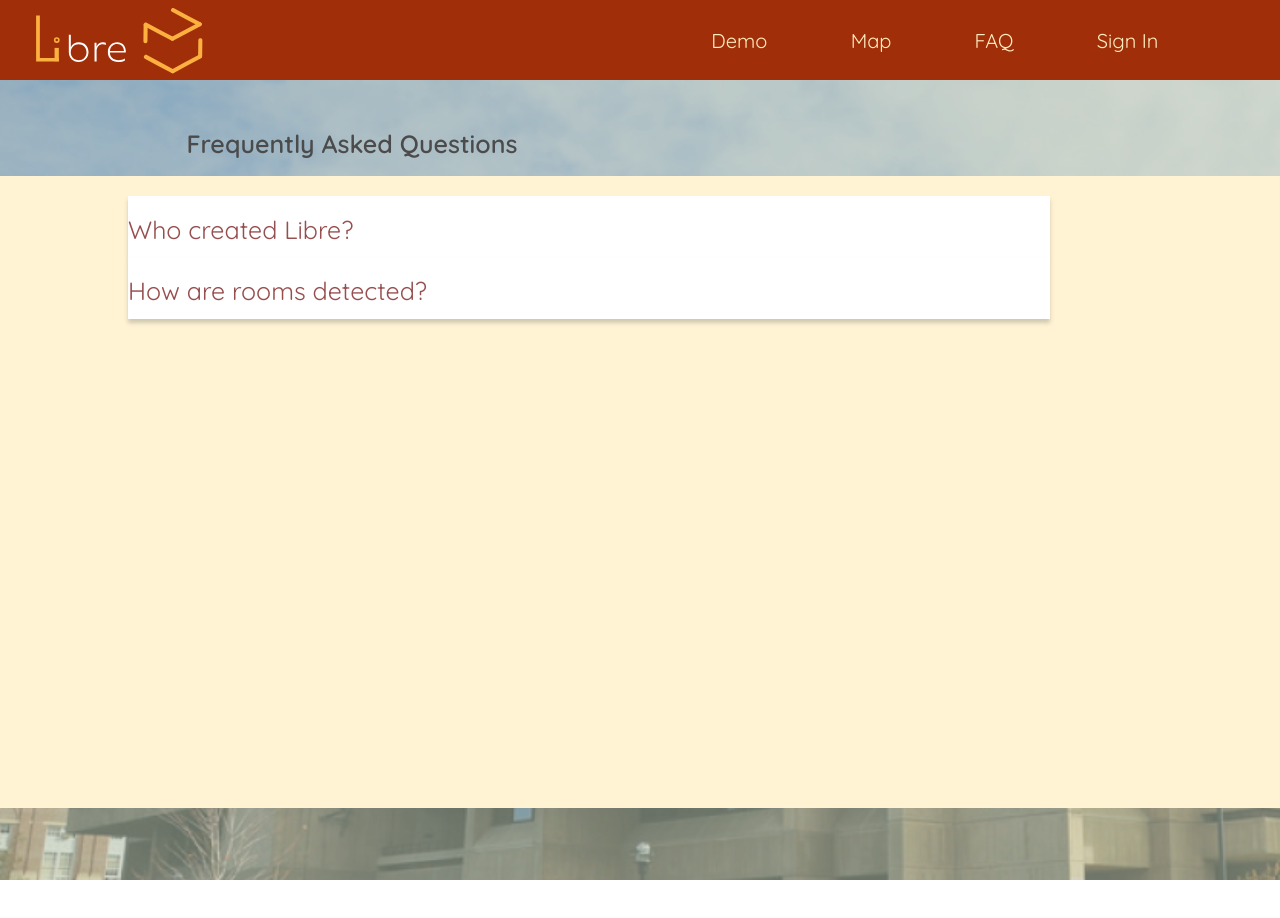
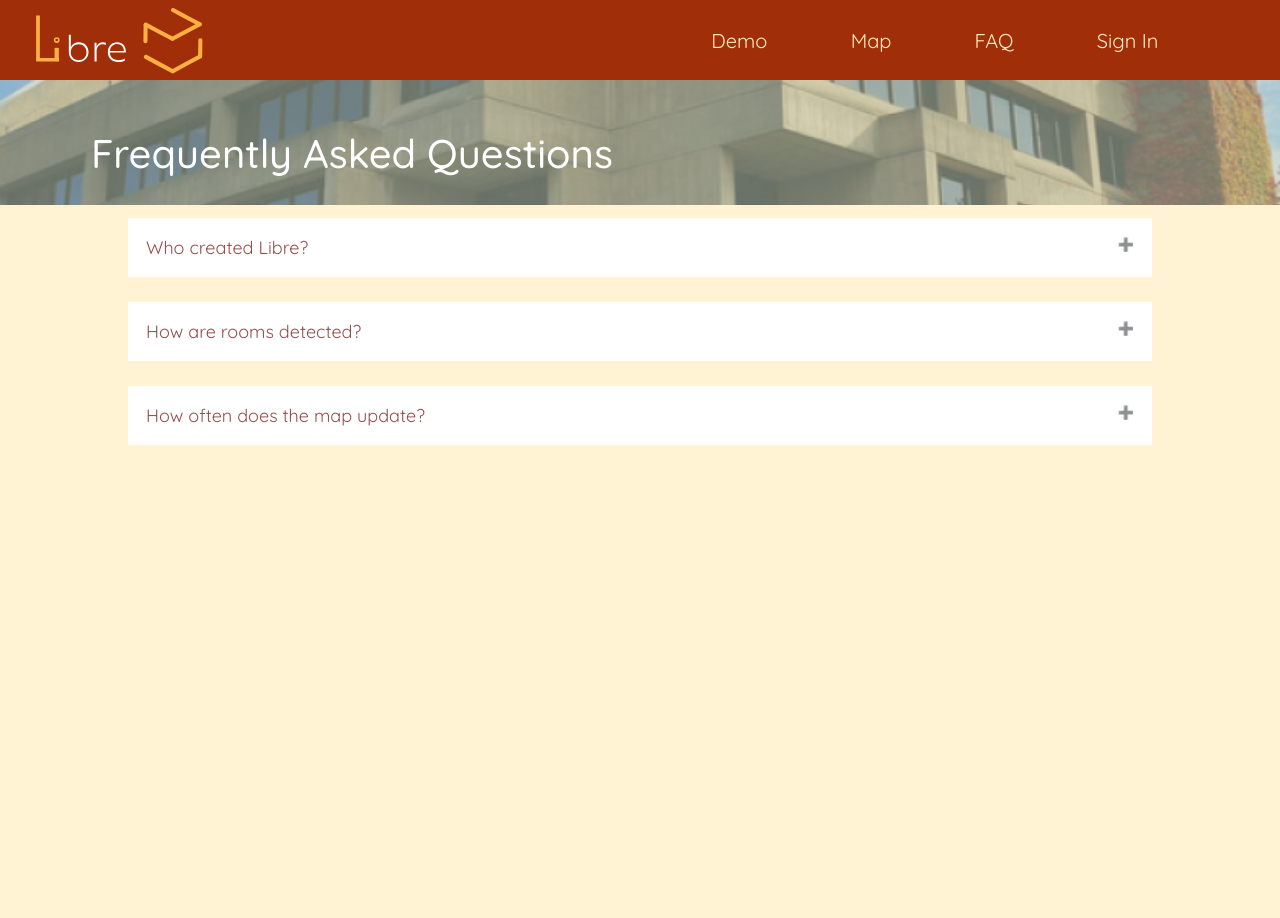
Before and after one commit to BillyMerchan/Libre, a React (Create React App) app in the folder Libre-Server/frontend/: page /faq in a window 1280 px wide. Shown: the top 918 px of the page. Before the commit the page ends 880 px from the top, so only its background shows below. Built offline with nearby package versions, Linux system fonts and the light colour scheme.

Commit message:
added accordians, fixed background, other visuals

```diff
--- a/Libre-Server/frontend/src/routes/FAQ/FAQ.css
+++ b/Libre-Server/frontend/src/routes/FAQ/FAQ.css
@@ -1,4 +1,4 @@
-.FAQ{
+.FAQ {
     background-color: #FFEEC1;
     height: 100vh;
     width: 100%;
@@ -12,44 +12,80 @@
     font-family: "Quicksand", sans-serif;
 }
 
-.title{
+.title {
     text-align: center;
-    font-size: 25px;
+    color: white;
+    font-size: 40px;
     padding-right: 45%;
     margin-top: 3%;
+    font-weight: 500;
 }
 
-.QandABlock{
-    width: 80%;
-    height: 10%;
-    background-color: white;
-    box-shadow: 0px 4px 4px 0px rgba(0, 0, 0, 0.25);
-    padding-top: 18px;
+.QBox {
+    padding-top: 20px;
+    width: 100%;
+    height: 100%;
+    background-color: #FFEEC1;
+    padding: 1% 10%;
 }
 
-.QBox{
-    padding-top: 20px;
+.accordion {
+    background-color: white;
+    cursor: pointer;
+    padding: 18px;
     width: 100%;
-    height: 80%;
-    background: #FFEEC1;
-    padding-left: 10%; /*find way to center the blocks in middle */
+    text-align: left;
+    transition: 0.3s;
+    margin: 0%;
+}
+
+.accordion.active, .accordion:hover {
+    background-color: #E3E3E3;
+}
+
+/* + sign */
+.accordion:after {
+    content: '\2795';
+    font-size: 13px;
+    color: #6C0404;
+    float: right;
+    margin-left: 5px;
+}
+
+/* - sign */
+.accordion.active:after {
+    content: "\2796";
+}
+
+.panel {
+    background-color: white;
+    overflow: hidden;
+    transition: 0.3s ease-in-out;
+    opacity: 0;
+    margin-bottom: 5px;
+}
+
+.panel.show {
+    opacity: 1;
+    max-height: 500px;
 }
 
 .input{
-    font-size: 25px;
+    font-size: 18px;
     font-style: normal;
     font-weight: 400;
     line-height: normal;
     color: #6C0404;
 }
 
-.background-img {
+.background-img-FAQ {
     width: 100%;
     height: 100%;
     padding-top: 10px;
     background-image: url("../../img/lib.png");
     background-size: cover;
     background-repeat: no-repeat;
+    background-position: center top -400px;
 }
 
 @media screen and (max-width: 960px) {
--- a/Libre-Server/frontend/src/routes/FAQ/FAQ.tsx
+++ b/Libre-Server/frontend/src/routes/FAQ/FAQ.tsx
@@ -1,27 +1,44 @@
-import React from 'react'
-import NavBar from '../../components/NavBar/Navbar'
-import "./FAQ.css"
+import React, { useState } from 'react';
+import NavBar from '../../components/NavBar/Navbar';
+import "./FAQ.css";
 
-export default function FAQ() {
+const FAQ: React.FC = () => {
+  const [activeAccordion, setActiveAccordion] = useState<number | null>(null);
+
+  const toggleAccordion = (index: number) => {
+    setActiveAccordion(activeAccordion === index ? null : index);
+  };
+
   return (
     <div>
       <NavBar />
       <div className='FAQ'>
-        <div className="background-img">
-            <h1 className='title'>
-              Frequently Asked Questions
-            </h1>
+        <div className="background-img-FAQ">
+          <h1 className='title'>
+            Frequently Asked Questions
+          </h1>
           <div className='QBox'>
-            <div className='QandABlock'>
-              <span className='input'> Who created Libre? </span>
-            </div>
-            <div className='QandABlock'>
-              <span className='input'> How are rooms detected? </span>
-            </div>
+            <p className={`accordion input ${activeAccordion === 1 ? 'active' : ''}`} onClick={() => toggleAccordion(1)}>
+              Who created Libre?
+            </p>
+            <div className={`panel ${activeAccordion === 1 ? 'show' : ''}`}> Group of RCOS students at RPI. </div>
+
+            <p className={`accordion input ${activeAccordion === 2 ? 'active' : ''}`} onClick={() => toggleAccordion(2)}>
+              How are rooms detected?
+            </p>
+            <div className={`panel ${activeAccordion === 2 ? 'show' : ''}`}> Motion detection hardware in study rooms. </div>
+
+            <p className={`accordion input ${activeAccordion === 3 ? 'active' : ''}`} onClick={() => toggleAccordion(3)}>
+              How often does the map update?
+            </p>
+            <div className={`panel ${activeAccordion === 3 ? 'show' : ''}`}> Lorem ipsum dolor sit amet, consectetur adipiscing elit, sed do eiusmod tempor incididunt ut
+              labore et dolore magna aliqua. Ut enim ad minim veniam, quis nostrud exercitation ullamco laboris
+              nisi ut aliquip ex ea commodo consequat. </div>
           </div>
         </div>
       </div>
     </div>
+  );
+}
 
-  )
-}
+export default FAQ;
```
